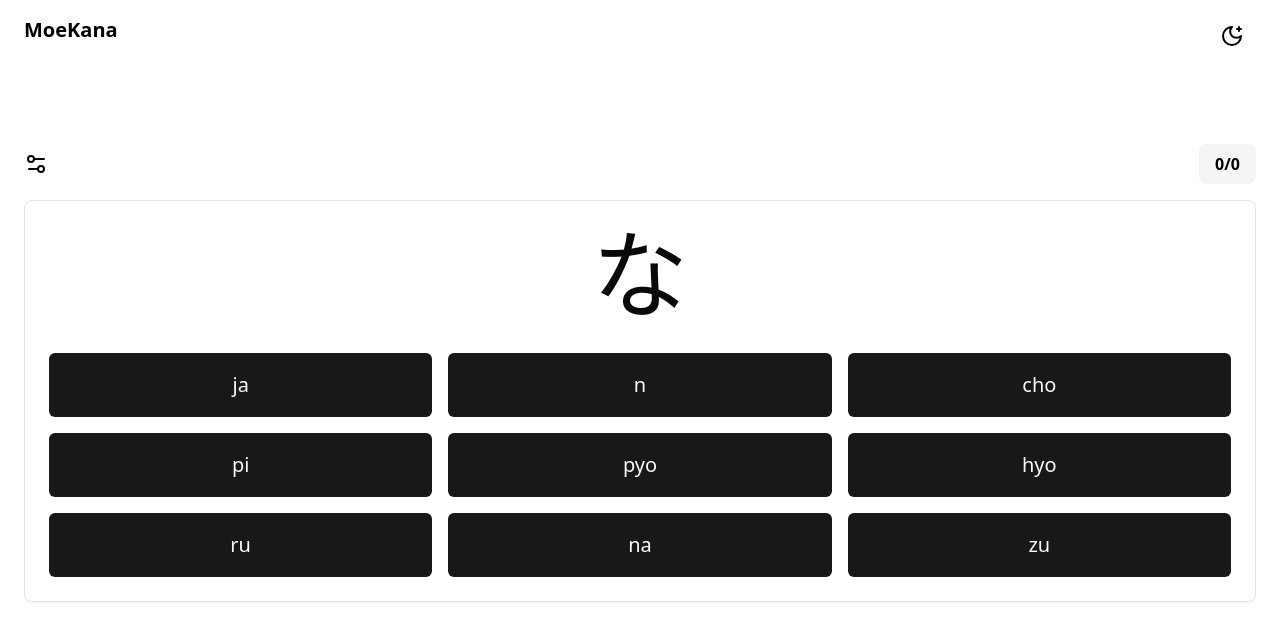
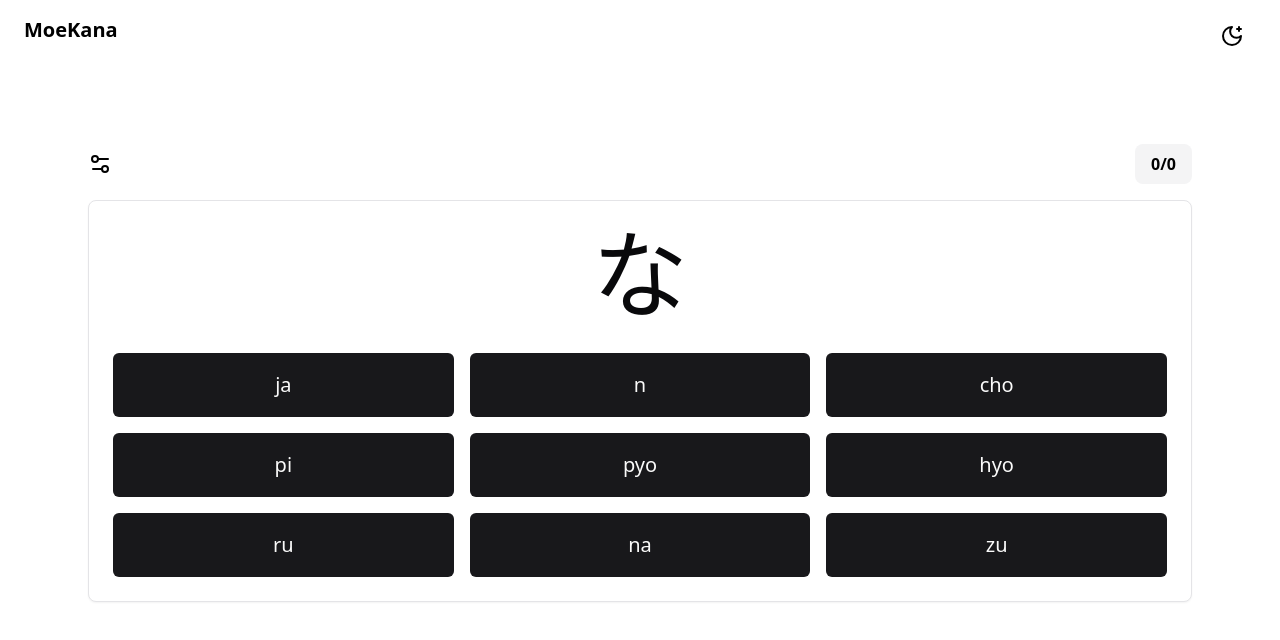
Before and after one commit to destructo570/moe-kana, a Next.js app: page /app in a window 1280 px wide. Shown: the top 640 px of the page. Built offline with nearby package versions, Linux system fonts and the light colour scheme.

Commit message:
style: add media queries for large screens

```diff
--- a/app/app/page.tsx
+++ b/app/app/page.tsx
@@ -45,7 +45,7 @@ const Page: React.FC = () => {
   };
 
   return (
-    <main className="min-h-screen flex flex-col items-center p-6">
+    <main className="min-h-screen flex flex-col items-center p-6 max-w-6xl mx-auto">
       <section className="mt-12 mb-12 w-full">
         <div className="flex justify-between">
           <Options onConfirm={updateSettings} />
```
